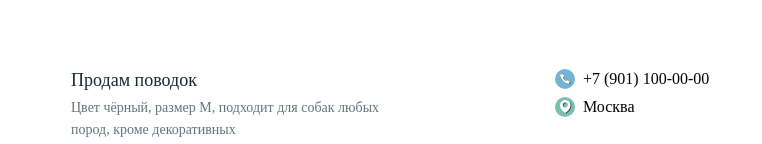
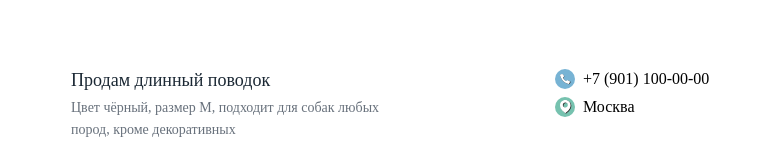
Before and after one commit to vandied/Bulletin_Board, a React (Create React App) app: page / in a window 1280 px wide. Shown: the part 1038-1182 px from the top of the page, without its empty margins (177-939 px from the left). Built offline with nearby package versions, Linux system fonts and the light colour scheme.

Commit message:
добавила описание в объявление

```diff
--- a/src/components/App.js
+++ b/src/components/App.js
@@ -14,7 +14,7 @@ var announArray = [
 			city: 'Москва'
 	},
 	{		id: 'jfjdfhkdslfdk54',
-			title: 'Продам поводок',
+			title: 'Продам длинный поводок',
 			text: 'Цвет чёрный, размер М, подходит для собак любых пород, кроме декоративных',
 			phone: '+7 (901) 100-00-00',
 			city: 'Москва'
```
